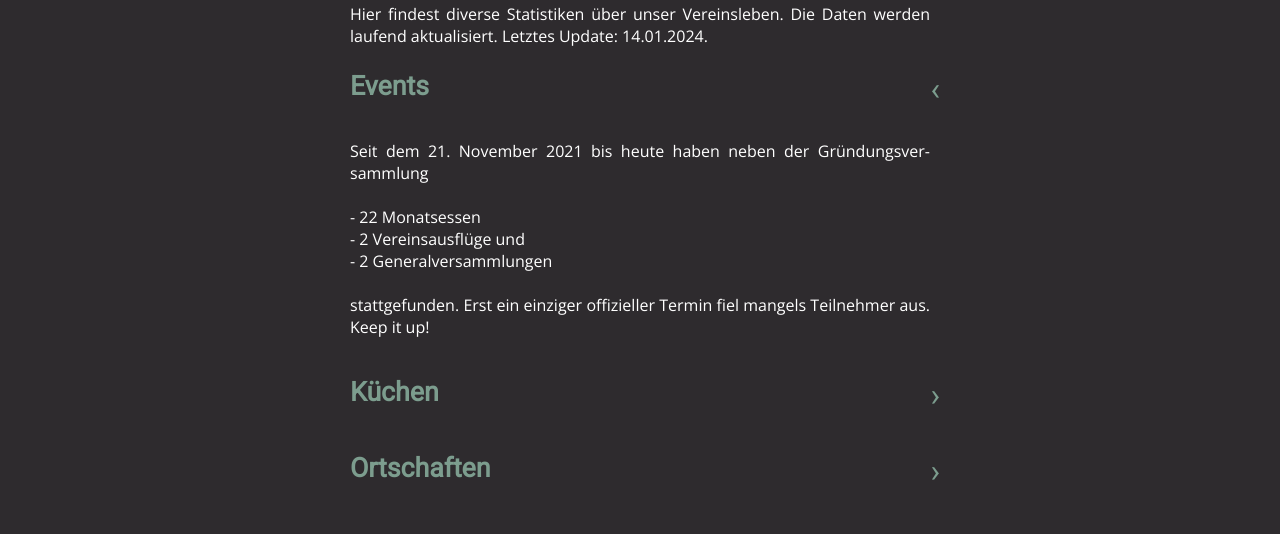
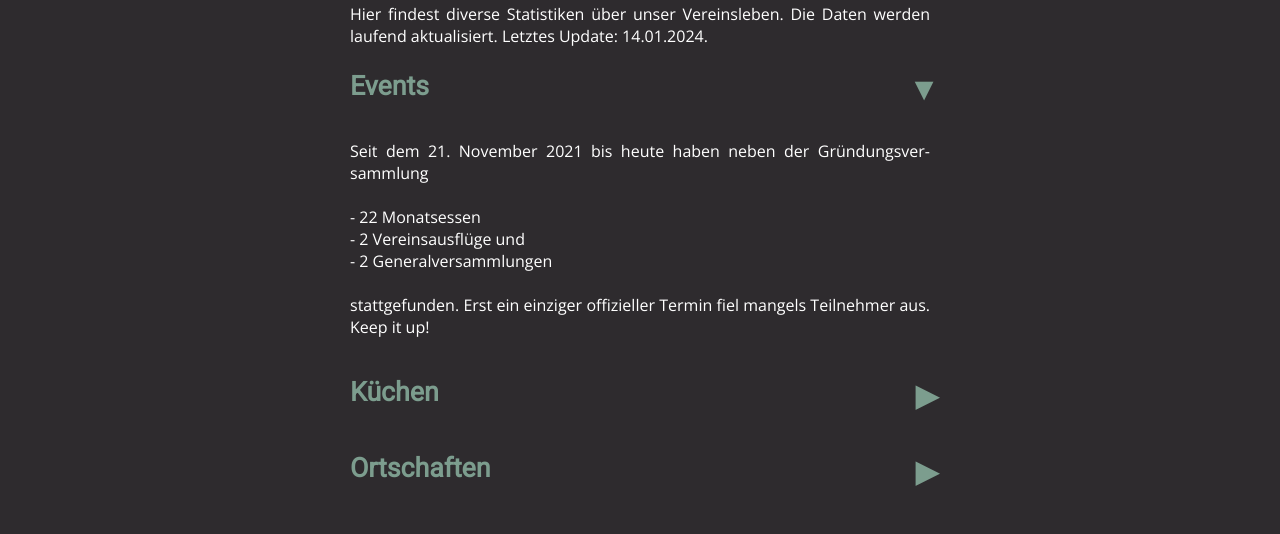
Before and after one commit to Gourmen/Gourmen, a plain HTML site: page stats.html in a window 1280 px wide. Both pictures are taken after a click on the element "Events". Shown: the part 211-745 px from the top of the page. Drawn offline with nearby package versions, Linux system fonts and the light colour scheme; no server answers.

Commit message:
Update style.css

```diff
--- a/style.css
+++ b/style.css
@@ -236,7 +236,7 @@ p {
 
 /* Symbol für das geschlossene Akkordeon (z.B. ein '+') */
 .accordion::after {
-    content: '\203A'; /* Unicode für das '+' Symbol */
+    content: '\25B6'; /* Unicode für das '+' Symbol */
     font-size: 24pt;
     font-weight: lighter;
     color: #7C9D8E;
@@ -246,7 +246,7 @@ p {
 
 /* Stiländerung, wenn das Akkordeon aktiv ist */
 .accordion.active::after {
-    content: "\2039"; /* Unicode für das '-' Symbol */
+    content: "\25BC"; /* Unicode für das '-' Symbol */
     font-size: 24pt;
     font-weight: lighter;
 }
```
